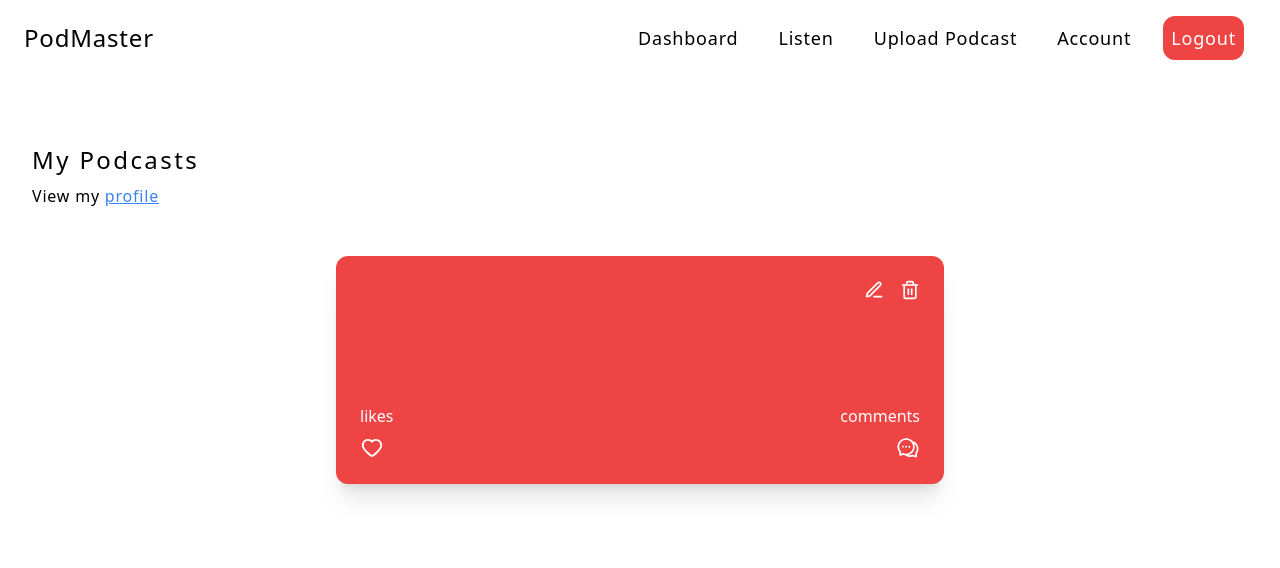
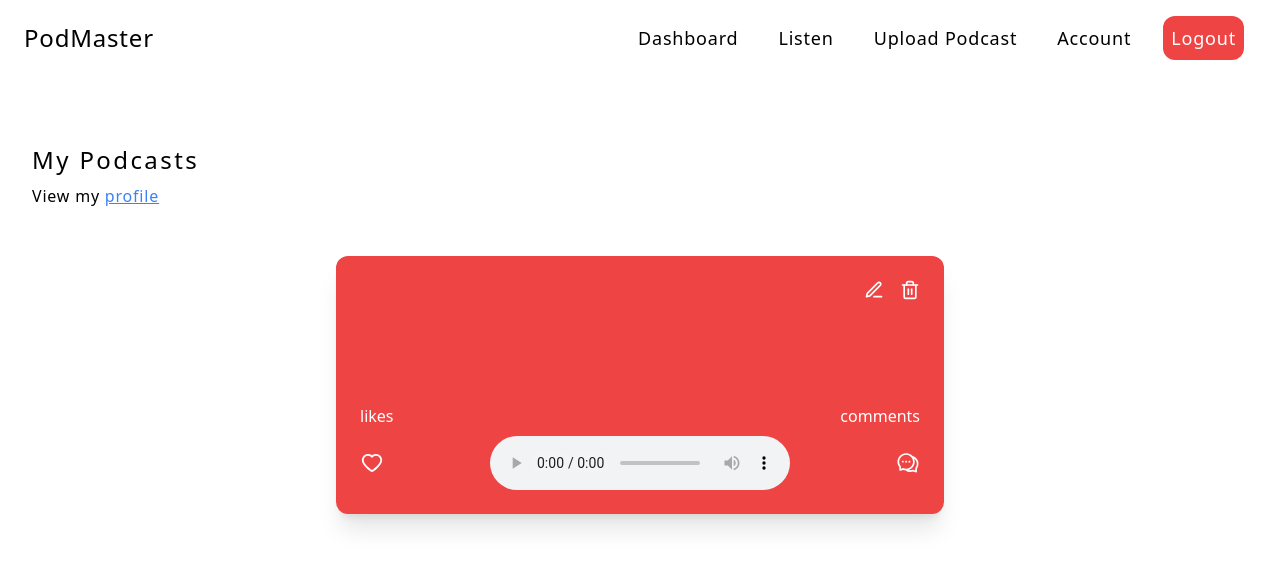
Before and after one commit to arpanneupane19/PodMaster, a React (Create React App) app in the folder client/: page /dashboard in a window 1280 px wide. Shown: the top 568 px of the page. Built offline with nearby package versions, Linux system fonts and the light colour scheme; no server answers; sample sign-in values are in the browser's storage.

Commit message:
podcasts can now be played!

```diff
--- a/client/src/pages/Dashboard.js
+++ b/client/src/pages/Dashboard.js
@@ -5,6 +5,7 @@ import axios from "axios";
 import { AiOutlineHeart, AiFillHeart, AiOutlineComment } from "react-icons/ai";
 import { FiEdit3, FiTrash2 } from "react-icons/fi";
 import ClipLoader from "react-spinners/ClipLoader";
+import ReactAudioPlayer from "react-audio-player";
 
 function Dashboard() {
   const [loggedIn, setLoggedIn] = useState(true);
@@ -242,6 +243,10 @@ function Dashboard() {
                               className="text-2xl cursor-pointer"
                             />
                           )}
+                          <ReactAudioPlayer
+                            src={"/api/return-podcast/" + podcast.podcast_id}
+                            controls
+                          />
                           <Link
                             to={{ pathname: `/comment/${podcast.podcast_id}` }}
                           >
```
